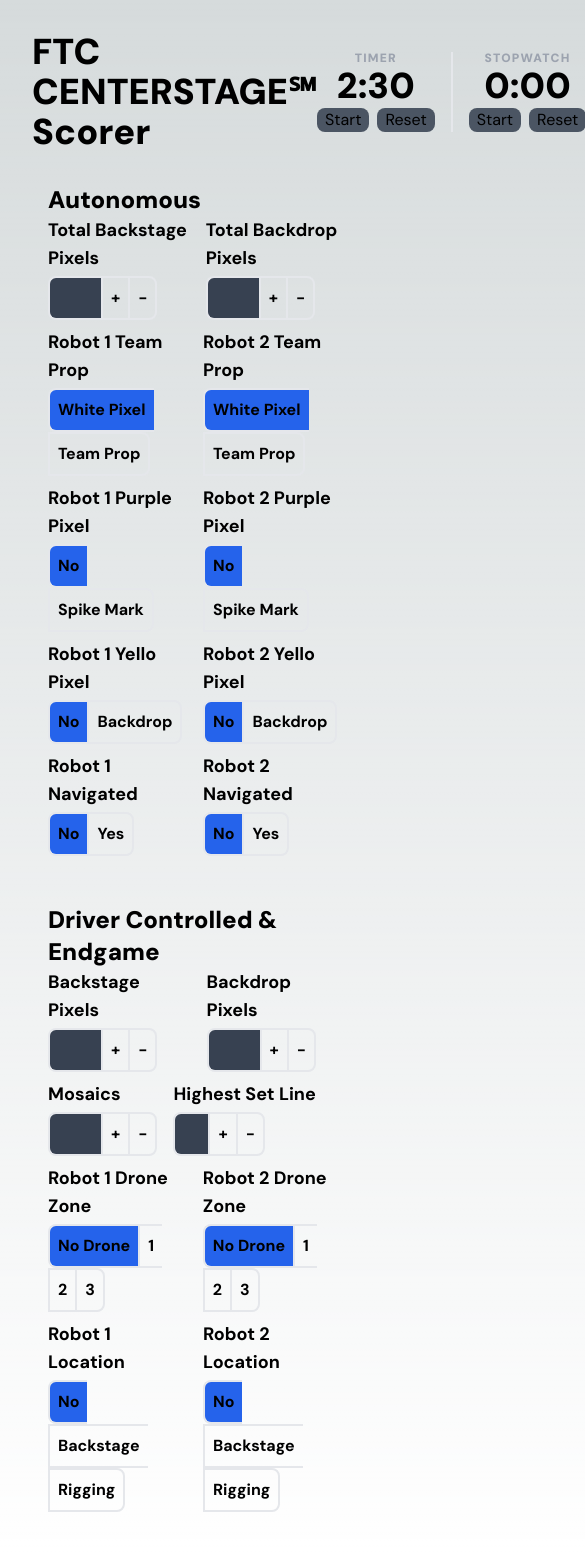
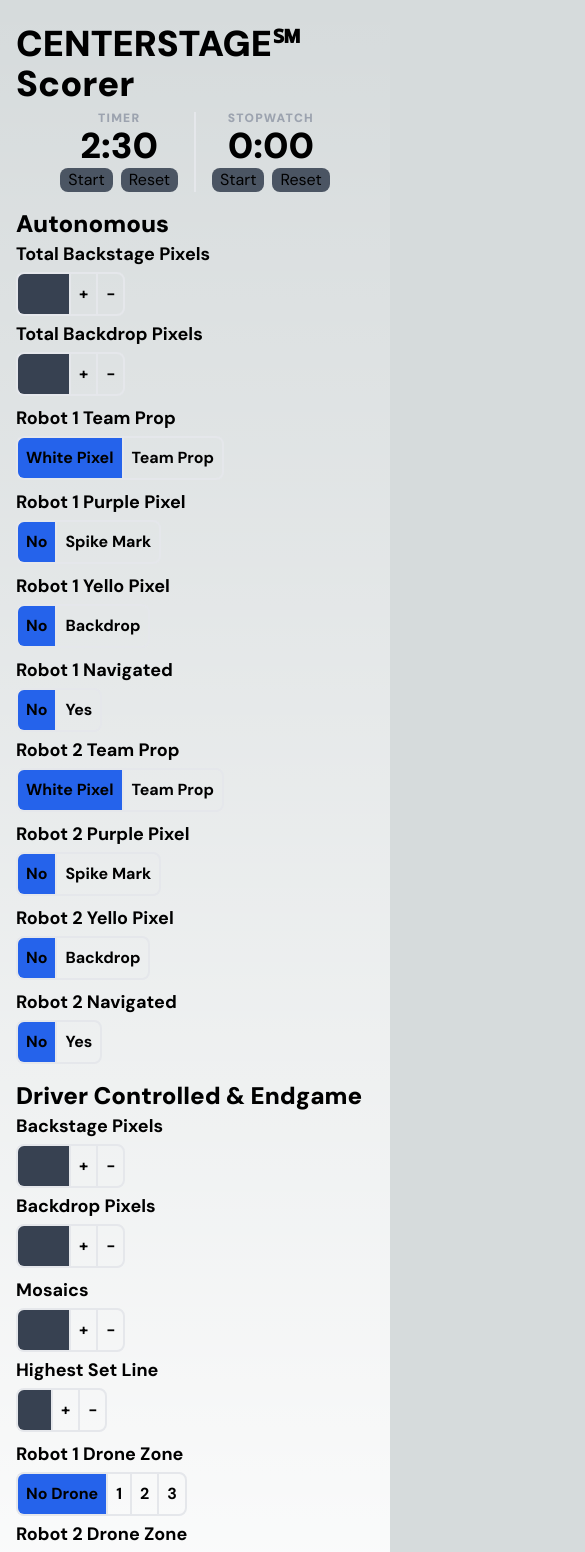
Before and after one commit to mithilp/centerstage-ftc-scorer, a Next.js app: page / in a window 390 px wide. Shown: the top 1552 px of the page, 585 px wide, since content can reach past the window. Built offline with nearby package versions, Linux system fonts and the light colour scheme.

Commit message:
Responsive for Mobile

```diff
--- a/src/app/page.tsx
+++ b/src/app/page.tsx
@@ -2,9 +2,12 @@
 
 export default function Home() {
 	return (
-		<div className="p-8">
-			<div className="flex justify-between items-center">
-				<h1 className="text-4xl font-black">FTC CENTERSTAGE℠ Scorer</h1>
+		<div className="p-4 md:p-8">
+			<div className="flex flex-col space-y-2 md:space-y-0 md:flex-row justify-between items-center">
+				<h1 className="text-4xl font-black hidden md:block">
+					FTC CENTERSTAGE℠ Scorer
+				</h1>
+				<h1 className="text-4xl font-black md:hidden">CENTERSTAGE℠ Scorer</h1>
 				<div className="flex space-x-4 items-center">
 					<Clock timer />
 					<div className="border-r-2 h-20" />
@@ -12,10 +15,10 @@
 				</div>
 			</div>
 
-			<div className="lg:flex justify-between">
-				<div className="mt-4 p-4 rounded-lg">
+			<div className="lg:flex justify-between space-y-4 md:space-y-0 mt-4">
+				<div className="md:p-4 rounded-lg">
 					<h2 className="text-2xl font-black">Autonomous</h2>
-					<div className="flex space-x-4 mb-2">
+					<div className="flex flex-col md:flex-row md:space-x-4 space-y-1 md:space-y-0 mb-2">
 						<div className="space-y-2 md:w-56">
 							<div className="space-y-1">
 								<h3 className="text-lg font-bold">Total Backstage Pixels</h3>
@@ -57,7 +60,7 @@
 						</div>
 					</div>
 
-					<div className="flex space-x-4">
+					<div className="flex flex-col md:flex-row md:space-x-4 space-y-1 md:space-y-0">
 						<div className="space-y-2 md:w-56">
 							<div className="space-y-1">
 								<h3 className="text-lg font-bold">Robot 1 Team Prop</h3>
@@ -154,10 +157,10 @@
 					</div>
 				</div>
 
-				<div className="mt-4 p-4 rounded-lg">
+				<div className="md:p-4 rounded-lg">
 					<h2 className="text-2xl font-black">Driver Controlled & Endgame</h2>
 					<div className="space-y-2">
-						<div className="flex space-x-4">
+						<div className="flex flex-col md:flex-row md:space-x-4 space-y-1 md:space-y-0">
 							<div className="space-y-2 md:w-56">
 								<div className="space-y-1">
 									<h3 className="text-lg font-bold">Backstage Pixels</h3>
@@ -199,7 +202,7 @@
 							</div>
 						</div>
 
-						<div className="flex space-x-4">
+						<div className="flex flex-col md:flex-row md:space-x-4 space-y-1 md:space-y-0">
 							<div className="space-y-2 md:w-56">
 								<div className="space-y-1">
 									<h3 className="text-lg font-bold">Mosaics</h3>
@@ -241,7 +244,7 @@
 							</div>
 						</div>
 
-						<div className="flex space-x-4">
+						<div className="flex flex-col md:flex-row md:space-x-4 space-y-1 md:space-y-0">
 							<div className="space-y-2 md:w-56">
 								<div className="space-y-1">
 									<h3 className="text-lg font-bold">Robot 1 Drone Zone</h3>
@@ -283,7 +286,7 @@
 							</div>
 						</div>
 
-						<div className="flex space-x-4">
+						<div className="flex flex-col md:flex-row md:space-x-4 space-y-1 md:space-y-0">
 							<div className="space-y-2 md:w-56">
 								<div className="space-y-1">
 									<h3 className="text-lg font-bold">Robot 1 Location</h3>
```
